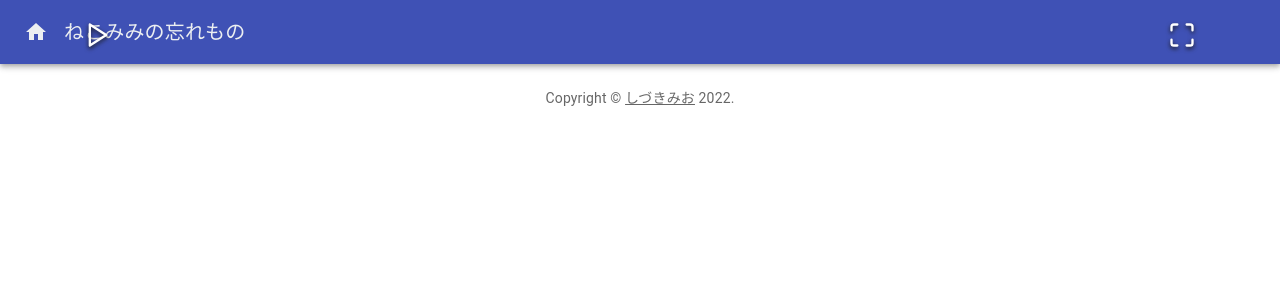
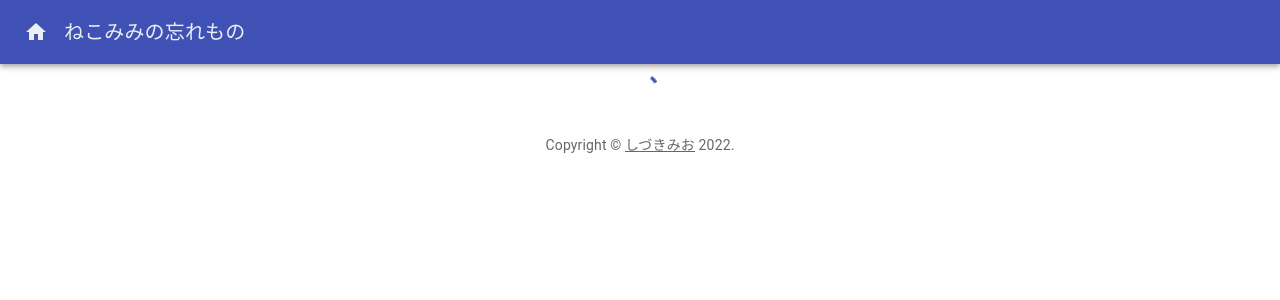
Before and after one commit to shidukimio/nekomimiwasure, a React (Create React App) app: page / in a window 1280 px wide. Shown: the top 300 px of the page. Built offline with nearby package versions, Linux system fonts and the light colour scheme; no server answers.

Commit message:
待機表示機能を実装

```diff
--- a/src/AppImageGallery.tsx
+++ b/src/AppImageGallery.tsx
@@ -1,3 +1,4 @@
+import {CircularProgress} from '@mui/material';
 import {getDownloadURL, listAll, ref} from 'firebase/storage';
 import {useEffect, useState} from 'react';
 import type {ReactImageGalleryItem} from 'react-image-gallery';
@@ -63,6 +64,11 @@ const AppImageGallery = () => {
     console.log('33');
   });
 
+  // 表示情報取得前は待機のイメージを表示
+  if (stateImages.length <= 0) {
+    return <CircularProgress/>;
+  }
+
   return (
     <ImageGallery items={stateImages}/>
   );
```
